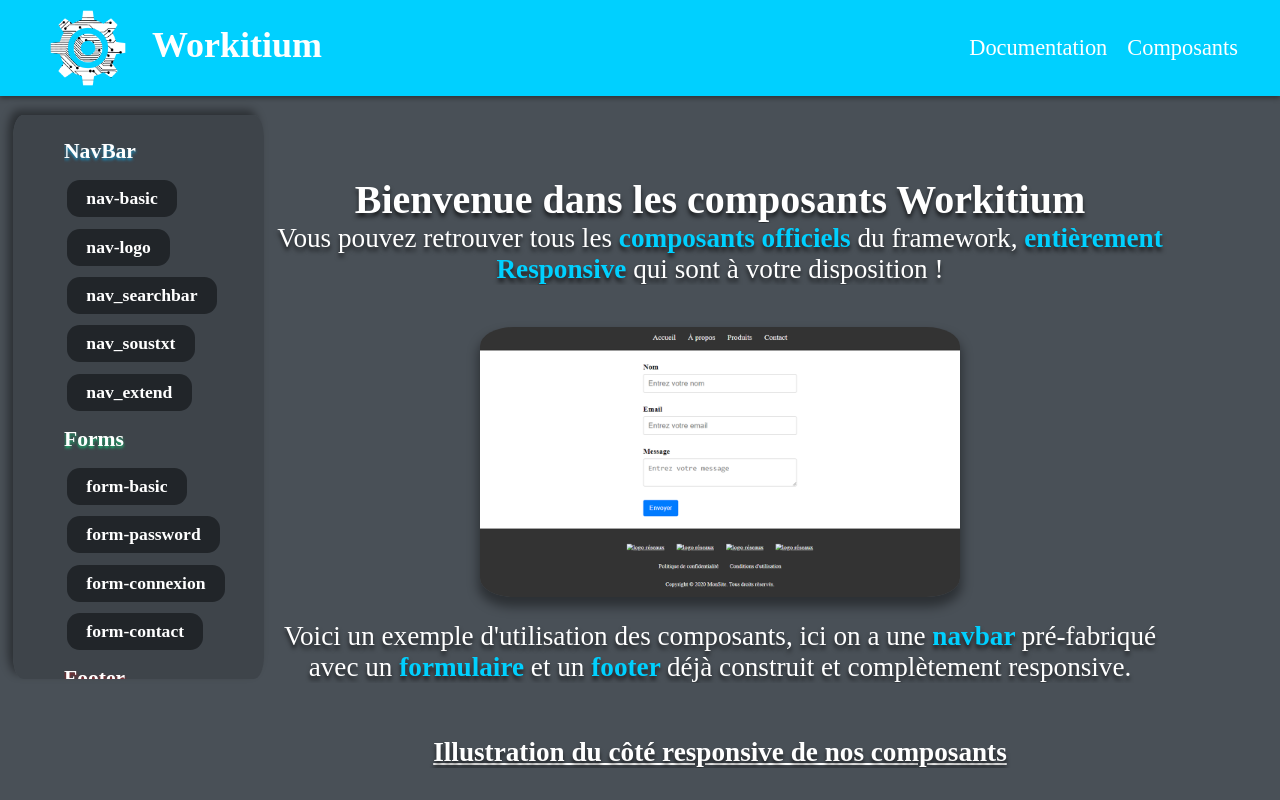
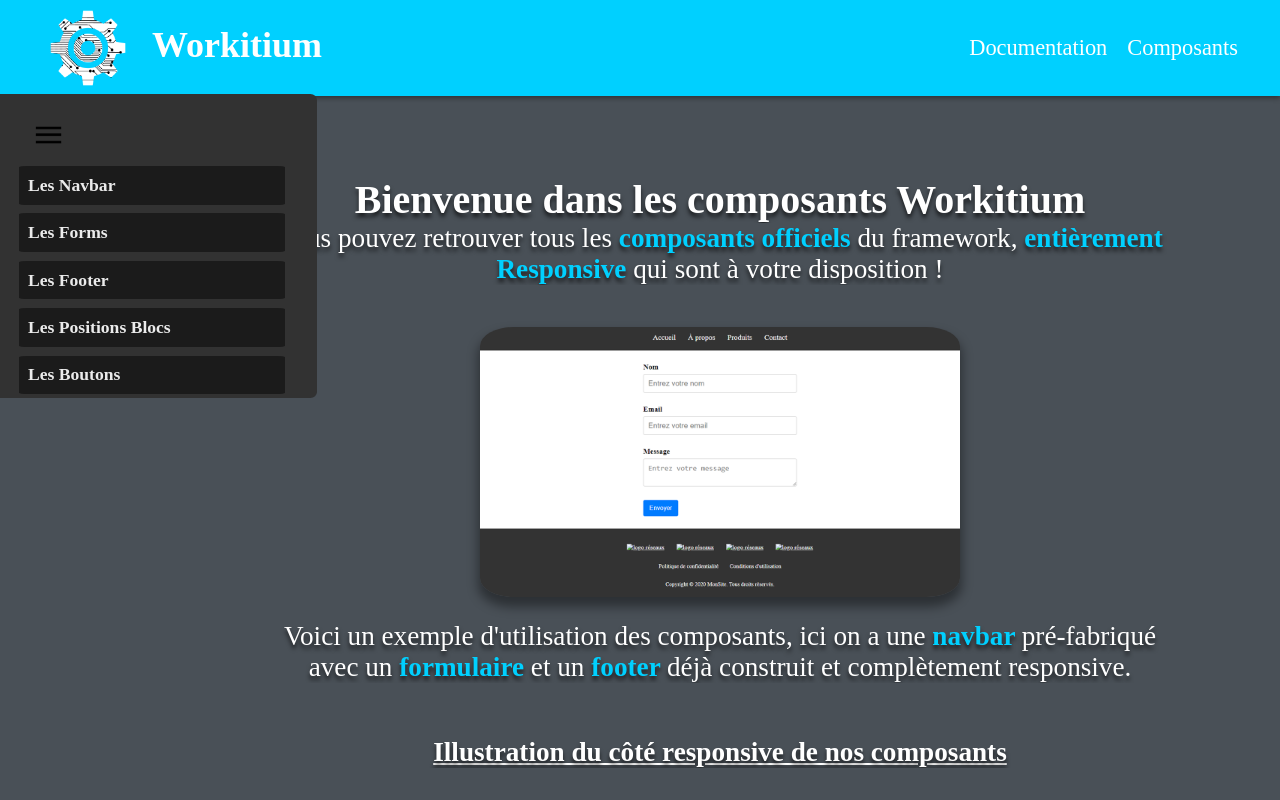
Before and after one commit to nixiz0/Workitium-Web, a React (Create React App) app: page /composants in a window 1280 px wide. Shown: the top 800 px of the page. Built offline with nearby package versions, Linux system fonts and the light colour scheme.

Commit message:
Improve Navbar composants

```diff
--- a/src/components/FooterComposant.jsx
+++ b/src/components/FooterComposant.jsx
@@ -29,7 +29,7 @@
             <div>
             <div class="the_composants">
             {/*-- Composant FooterBasic --*/}
-            <h2 class="title_composant" id="footer-basic"><b style={{color: 'rgba(255, 0, 0, 0.65)'}}>#FOOTER</b>-BASIC </h2>
+            <h2 class="title_composant"><b style={{color: 'rgba(255, 0, 0, 0.65)'}}>#FOOTER</b>-BASIC </h2>
             <span class="txt_composant">
                 <p>
                     Un Footer <b style={{color: 'rgba(255, 0, 0, 0.65)'}}>classique</b> mais suffisant pour n'importe quels projets web.
@@ -133,7 +133,7 @@
             {/*---------------*/}
 
             {/*-- Composant FooterMinimum --*/}
-            <h2 class="title_composant" id="footer-minimum"><b style={{color: 'rgba(255, 0, 0, 0.65)'}}>#FOOTER</b>-MINIMUM </h2>
+            <h2 class="title_composant"><b style={{color: 'rgba(255, 0, 0, 0.65)'}}>#FOOTER</b>-MINIMUM </h2>
             <span class="txt_composant">
                 <p>
                     Le Footer minimum si vous nous souhaitez <b style={{color: 'rgba(255, 0, 0, 0.65)'}}>pas mettre d'informations </b>
@@ -171,7 +171,7 @@
             {/*---------------*/}
 
             {/*-- Composant FooterVertical --*/}
-            <h2 class="title_composant" id="footer-vertical"><b style={{color: 'rgba(255, 0, 0, 0.65)'}}>#FOOTER</b>-VERTICAL </h2>
+            <h2 class="title_composant"><b style={{color: 'rgba(255, 0, 0, 0.65)'}}>#FOOTER</b>-VERTICAL </h2>
             <span class="txt_composant">
                 <p>
                     Un Footer <b style={{color: 'rgba(255, 0, 0, 0.65)'}}>vertical</b> qui permet de mettre beaucoup
@@ -245,7 +245,7 @@
             {/*---------------*/}
 
             {/*-- Composant FooterRgpd --*/}
-            <h2 class="title_composant" id="footer-rgpd"><b style={{color: 'rgba(255, 0, 0, 0.65)'}}>#FOOTER</b>-RGPD </h2>
+            <h2 class="title_composant"><b style={{color: 'rgba(255, 0, 0, 0.65)'}}>#FOOTER</b>-RGPD </h2>
             <span class="txt_composant">
                 <p>
                     Un Footer spécialement pour mettre le <b style={{color: 'rgba(255, 0, 0, 0.65)'}}>RGPD en avant</b>,
--- a/src/components/FormComposant.jsx
+++ b/src/components/FormComposant.jsx
@@ -29,7 +29,7 @@
             <div>
             <div class="the_composants">
             {/*-- Composant FormBasic --*/}
-            <h2 class="title_composant" id="form-basic"><b style={{color: 'rgba(0, 255, 136, 0.65)'}}>#FORM</b>-BASIC </h2>
+            <h2 class="title_composant"><b style={{color: 'rgba(0, 255, 136, 0.65)'}}>#FORM</b>-BASIC </h2>
             <span class="txt_composant">
                 <p>
                     Classe permettant de créer un formulaire basique, qui va
@@ -92,7 +92,7 @@
             {/*---------------*/}
 
             {/*-- Composant FormPassword --*/}
-            <h2 class="title_composant" id="form-password"><b style={{color: 'rgba(0, 255, 136, 0.65)'}}>#FORM</b>-PASSWORD </h2>
+            <h2 class="title_composant"><b style={{color: 'rgba(0, 255, 136, 0.65)'}}>#FORM</b>-PASSWORD </h2>
             <span class="txt_composant">
                 <p>
                     Classe formulaire qui inclut un <b style={{color: 'rgba(0, 255, 136, 0.65)'}}>input de mot de passe</b>.
@@ -168,7 +168,7 @@
             {/*---------------*/}
 
             {/*-- Composant FormConnexion --*/}
-            <h2 class="title_composant" id="form-connexion"><b style={{color: 'rgba(0, 255, 136, 0.65)'}}>#FORM</b>-CONNEXION </h2>
+            <h2 class="title_composant"><b style={{color: 'rgba(0, 255, 136, 0.65)'}}>#FORM</b>-CONNEXION </h2>
             <span class="txt_composant">
                 <p>
                     Formulaire de <b style={{color: 'rgba(0, 255, 136, 0.65)'}}>connexion </b>
@@ -218,7 +218,7 @@
             {/*---------------*/}
 
             {/*-- Composant FormContact --*/}
-            <h2 class="title_composant" id="form-contact"><b style={{color: 'rgba(0, 255, 136, 0.65)'}}>#FORM</b>-CONTACT </h2>
+            <h2 class="title_composant"><b style={{color: 'rgba(0, 255, 136, 0.65)'}}>#FORM</b>-CONTACT </h2>
             <span class="txt_composant">
                 <p>
                     Un formulaire de contact avec un <b style={{color: 'rgba(0, 255, 136, 0.65)'}}>style moderne</b>.
--- a/src/components/NavComposant.jsx
+++ b/src/components/NavComposant.jsx
@@ -34,7 +34,7 @@
             <div>
             <div class="the_composants">
             {/*-- Composant NavBasic --*/}
-            <h2 class="title_composant" id="nav-basic"> <b style={{color: '#00BBE5'}}>#NAV</b>-BASIC</h2>
+            <h2 class="title_composant"> <b style={{color: '#00BBE5'}}>#NAV</b>-BASIC</h2>
             <span class="txt_composant">
                 <p>
                     NavBar classique avec un texte au <b style={{color: '#00d0ff'}}>centre horizontale</b> qui va passer à la
@@ -74,7 +74,7 @@
             {/*---------------*/}
 
             {/*-- Composant NavLogo --*/}
-            <h2 class="title_composant" id="nav-logo"><b style={{color: '#00BBE5'}}>#NAV</b>-LOGO </h2>
+            <h2 class="title_composant"><b style={{color: '#00BBE5'}}>#NAV</b>-LOGO </h2>
             <span class="txt_composant">
                 <p>
                     Voici une NavBar qui possède un <b style={{color: '#00d0ff'}}>logo</b> sous format d'une image que vous avez
@@ -114,7 +114,7 @@
             {/*---------------*/}
 
             {/*-- Composant NavSearchbar --*/}
-            <h2 class="title_composant" id="nav_searchbar"><b style={{color: '#00BBE5'}}>#NAV</b>-SEARCHBAR </h2>
+            <h2 class="title_composant"><b style={{color: '#00BBE5'}}>#NAV</b>-SEARCHBAR </h2>
             <span class="txt_composant">
                 <p>
                     Ici vous avez une NavBar qui possède une <b style={{color: '#00BBE5'}}>barre de recherche</b> pour
@@ -159,7 +159,7 @@
             {/*---------------*/}
 
             {/*-- Composant NavSousTxt --*/}
-            <h2 class="title_composant" id="nav_soustxt"><b style={{color: '#00BBE5'}}>#NAV</b>-SOUS-TXT </h2>
+            <h2 class="title_composant"><b style={{color: '#00BBE5'}}>#NAV</b>-SOUS-TXT </h2>
             <span class="txt_composant">
                 <p>
                     La NavBar sous txt permet d'avoir une NavBar qui possède un <b style={{color: '#00BBE5'}}>sous menu </b>
@@ -204,7 +204,7 @@
             {/*---------------*/}
 
             {/*-- Composant NavSousTxt --*/}
-            <h2 class="title_composant" id="nav_soustxt"><b style={{color: '#00BBE5'}}>#NAV</b>-EXTEND </h2>
+            <h2 class="title_composant"><b style={{color: '#00BBE5'}}>#NAV</b>-EXTEND </h2>
             <span class="txt_composant">
                 <p>
                     La NavBar extend permet d'avoir une NavBar qui possède un <b style={{color: '#00BBE5'}}>menu déployable </b>
--- a/src/components/PositionComposant.jsx
+++ b/src/components/PositionComposant.jsx
@@ -29,7 +29,7 @@
             <div>
             <div class="the_composants">
             {/*-- Composant TxtImgSide --*/}
-            <h2 class="title_composant" id="txt_img_side"><b style={{color: 'rgba(0, 137, 255, 0.89)'}}>#</b>TXT_IMG_SIDE </h2>
+            <h2 class="title_composant"><b style={{color: 'rgba(0, 137, 255, 0.89)'}}>#</b>TXT_IMG_SIDE </h2>
             <span class="txt_composant">
                 <p>
                     Classe permettant de <b style={{color: 'rgba(0, 137, 255, 0.89)'}}>placer une image à côté d'un texte </b>
@@ -76,7 +76,7 @@
             {/*---------------*/}
 
             {/*-- Composant ThreeDiv --*/}
-            <h2 class="title_composant" id="three-div"><b style={{color: 'rgba(0, 137, 255, 0.89)'}}>#</b>THREE-DIV</h2>
+            <h2 class="title_composant"><b style={{color: 'rgba(0, 137, 255, 0.89)'}}>#</b>THREE-DIV</h2>
             <span class="txt_composant">
                 <p>
                     Classe permettant de <b style={{color: 'rgba(0, 137, 255, 0.89)'}}>placer 3 div une à côté de l'autre </b>
--- a/src/components/composants_navbar/CompoNav.jsx
+++ b/src/components/composants_navbar/CompoNav.jsx
@@ -1,95 +1,56 @@
-import React from 'react'
+import React, { useState, useEffect } from 'react'
 import './componav.css'
 import {Link} from 'react-router-dom'
 
+import img_extend_nav from './extend.png'
+
 function CompoNav() {
+    const [isNavbarVisible, setNavbarVisible] = useState(true);
+    const [windowWidth, setWindowWidth] = useState(window.innerWidth);
+
+    const toggleNavbar = () => {
+      setNavbarVisible(!isNavbarVisible);
+    };
+
+    useEffect(() => {
+      const handleResize = () => {
+        setWindowWidth(window.innerWidth);
+      };
+
+      window.addEventListener('resize', handleResize);
+
+      return () => {
+        window.removeEventListener('resize', handleResize);
+      };
+    }, []);
+
+    useEffect(() => {
+      if (windowWidth < 599) {
+        setNavbarVisible(false);
+      } else {
+        setNavbarVisible(true);
+      }
+    }, [windowWidth]);
+
     return (
     <>
-        <div id="scroll" class="scroll-div">
-            {/*######### TOUS LES COMPOSANTS NAVBAR #########*/}
-            <div class="sous_composants">
-                <ul class="list-reset nav_composants">
-                    <h5 style={{ textShadow: '0px 2px 3px rgba(0, 183, 255, 0.65)' }}> NavBar </h5>
-
-                    {/*######### NAVBAR ##############*/}
-                    <li><Link class="nav_btn" to="/composants/navbar/#nav-basic">nav-basic</Link></li>
-                    <li><Link class="nav_btn" to="/composants/navbar/#nav-logo">nav-logo</Link></li>
-                    <li><Link class="nav_btn" to="/composants/navbar/#nav_searchbar">nav_searchbar</Link></li>
-                    <li><Link class="nav_btn" to="/composants/navbar/#nav_soustxt">nav_soustxt</Link></li>
-                    <li><Link class="nav_btn" to="/composants/navbar/#nav_extend">nav_extend</Link></li>
-                    {/*######### FIN NAVBAR ##############*/}
-
+        <div className="custom_nav_extend-off">
+            <img onClick={toggleNavbar} id="toggle-navbar" src={img_extend_nav} alt="icon nav deploy"/>
+        </div>
+        <div
+        className={`custom_nav_extend ${isNavbarVisible ? 'custom_nav_extend_show' : 'custom_nav_extend_none'}`}>
+            <div className="nav_extend_img">
+                <img onClick={toggleNavbar} id="remove-navbar" src={img_extend_nav} alt="icon nav deploy"/>
+            </div>
+            <div class="custom_nav_extend_ul">
+                <ul>
+                    <Link to="/composants/navbar"><li>Les Navbar</li></Link>
+                    <Link to="/composants/form"><li>Les Forms</li></Link>
+                    <Link to="/composants/footer"><li>Les Footer</li></Link>
+                    <Link to="/composants/position"><li>Les Positions Blocs</li></Link>
+                    <Link to="/composants/bouton"><li>Les Boutons</li></Link>
                 </ul>
             </div>
-            {/*######################################################*/}
-
-            {/*######### TOUS LES COMPOSANTS FORMS #########*/}
-            <div class="sous_composants">
-                <ul class="list-reset nav_composants">
-                    <h5 style={{ textShadow: '0px 2px 3px rgba(0, 255, 136, 0.65)' }}> Forms </h5>
-
-                    {/*############## FORMS ############## */}
-                    <li><Link class="nav_btn" to="/composants/form/#form-basic">form-basic</Link></li>
-                    <li><Link class="nav_btn" to="/composants/form/#form-password">form-password</Link></li>
-                    <li><Link class="nav_btn" to="/composants/form/#form-connexion">form-connexion</Link></li>
-                    <li><Link class="nav_btn" to="/composants/form/#form-contact">form-contact</Link></li>
-                    {/*############## FIN FORMS ##############*/}
-
-                </ul>
-            </div>
-            {/*#############################################*/}
-
-            {/*######### TOUS LES COMPOSANTS FOOTER #########*/}
-            <div class="sous_composants">
-                <ul class="list-reset nav_composants">
-                    <h5 style={{ textShadow: '0px 2px 3px rgba(255, 0, 0, 0.65)' }}> Footer </h5>
-
-                    {/*############## FOOTER ##############*/}
-                    <li><Link class="nav_btn" to="/composants/footer/#footer-basic">footer-basic</Link></li>
-                    <li><Link class="nav_btn" to="/composants/footer/#footer-minimum">footer-minimum</Link></li>
-                    <li><Link class="nav_btn" to="/composants/footer/#footer-vertical">footer-vertical</Link></li>
-                    <li><Link class="nav_btn" to="/composants/footer/#footer-rgpd">footer-rgpd</Link></li>
-                    {/*############## FIN FOOTER ##############*/}
-
-                </ul>
-            </div>
-            {/*#############################################*/}
-
-            {/*######### TOUS LES COMPOSANTS POSITIONS BLOCKS #########*/}
-            <div class="sous_composants">
-                <ul class="list-reset nav_composants">
-                    <h5 style={{ textShadow: '0px 2px 3px rgba(0, 21, 247, 0.95)' }}> Positions Block </h5>
-
-                    {/*############## POSITIONS BLOCKS ##############*/}
-                    <li><Link class="nav_btn" to="/composants/position/#txt_img_side">txt_img_side</Link></li>
-                    <li><Link class="nav_btn" to="/composants/position/#three-div">three-div</Link></li>
-                    {/*############## FIN POSITIONS BLOCKS ##############*/}
-
-                </ul>
-            </div>
-            {/*#############################################*/}
-
-            {/*######### TOUS LES COMPOSANTS BOUTONS #########*/}
-            <div class="sous_composants">
-                <ul class="list-reset nav_composants">
-                    <h5 style={{ textShadow: '0px 2px 3px rgb(174, 0, 255)' }}> Boutons </h5>
-
-                    {/*############## BOUTONS ##############*/}
-                    <li><Link class="nav_btn" to="/composants/bouton/#btn">btn</Link></li>
-                    <li><Link class="nav_btn" to="/composants/bouton/#btn-black">btn-black</Link></li>
-                    <li><Link class="nav_btn" to="/composants/bouton/#btn-red">btn-red</Link></li>
-                    <li><Link class="nav_btn" to="/composants/bouton/#btn-blue">btn-blue</Link></li>
-                    <li><Link class="nav_btn" to="/composants/bouton/#btn-green">btn-green</Link></li>
-                    <li><Link class="nav_btn" to="/composants/bouton/#btn-side-up">btn-side-up</Link></li>
-                    <li><Link class="nav_btn" to="/composants/bouton/#btn-side-down">btn-side-down</Link></li>
-                    <li><Link class="nav_btn" to="/composants/bouton/#btn-side-left">btn-side-left</Link></li>
-                    <li><Link class="nav_btn" to="/composants/bouton/#btn-side-right">btn-side-right</Link></li>
-                    <li><Link class="nav_btn" to="/composants/bouton/#btn-hover">btn-hover</Link></li>
-                    {/*############## FIN BOUTONS ##############*/}
-
-                </ul>
-            </div>
-            {/*#############################################*/}
         </div>
     </>
     )
--- a/src/components/composants_navbar/componav.css
+++ b/src/components/composants_navbar/componav.css
@@ -1,71 +1,145 @@
-/* Composants Navbar style */
-.scroll-div {
-    background-color: #3e444a;
-    box-shadow: -5px -5px 8px rgba(0, 0, 0, 0.4);
+/* Navbar Extend */
+.custom_nav_extend-off {
+    position: fixed;
+    left: 0%;
+    top: 0%;
     padding: 1em;
-    position: fixed;
-    border-radius: 4%;
-    margin: 1.2em 2.5em 1.5em 0.8em;
-    overflow-x: hidden;
-    width: auto;
-    max-height: 66.5%;
+    width: 92.3%;
 }
 
-    .sous_composants {
-        margin-left: 2em;
+    .custom_nav_extend-off img {
+        margin-left: 1em;
+        width: 2em;
+        height: auto;
+    }
+
+.custom_nav_extend {
+    background-color: rgb(50, 50, 50);
+    height: 30%;
+    position: fixed;
+    left: 0%;
+    top: 0%;
+    padding: 1em;
+    border-radius: 0%;
+    width: 92.3%;
+    animation-name: SlideRight;
+    animation-duration: 0.1s;
+    animation-timing-function: ease-out;
+    animation-fill-mode: forwards;
+    z-index: 1;
+}
+
+.custom_nav_extend_img {
+
+}
+    .custom_nav_extend_img img {
+        margin-left: 1em;
+        width: 2.5em;
+        height: auto;
+    }
+
+    .custom_nav_extend_img img:active {
+        margin-left: 1em;
+        width: 2.5em;
+        height: auto;
+    }
+
+.custom_nav_extend_ul {
+    margin-top: 1em;
+    font-weight: bold;
+    font-size: 1em;
+}
+
+    .custom_nav_extend_ul li {
+        padding: 0.5em;
+        list-style: none;
+        margin-bottom: 0.5em;
+        border-radius: 3%;
+        background-color: rgb(27, 27, 27);
+        color: rgb(235, 235, 235);
+        transition: all 0.1s ease-in-out;
+    }
+
+    .custom_nav_extend_ul li:hover {
+        background-color: rgb(235, 235, 235);
+        color: rgb(27, 27, 27);
+        transition: all 0.1s ease-in-out;
+    }
+
+    .custom_nav_extend_ul a {
+        text-decoration: none;
+        color: inherit;
+    }
+
+    .custom_nav_extend_ul a:hover {
+        text-decoration: none;
+    }
+
+.custom_nav_extend_show {
+    display: absolute;
+}
+
+.custom_nav_extend_none {
+    display: none;
+}
+
+@media (min-width:450px) {
+    .custom_nav_extend-off {
+        margin-top: 4.9em;
+        left: -1%;
+        top: 2%;
+        padding: 2em;
+        width: auto;
+    }
+
+        .custom_nav_extend-off img {
+            margin-left: 1em;
+            width: 2.5em;
+            height: auto;
+        }
+
+    .custom_nav_extend {
+        margin-top: 4.9em;
+        left: -1%;
+        top: 2%;
+        padding: 2em;
+        border-radius: 2%;
+        width: auto;
+    }
+
+    .custom_nav_extend_img {
+
+    }
+        .custom_nav_extend_img img {
+            margin-left: 1em;
+            width: 2.5em;
+            height: auto;
+        }
+
+    .custom_nav_extend_ul {
+        margin-top: 1em;
         font-size: 1.1em;
     }
 
-    .sous_composants h5 {
-        font-size: 1.35rem;
-        padding: 0.5rem 0rem 0.8rem 0rem;
-    }
-
-        .nav_composants {
-            margin-right: 1rem;
+        .custom_nav_extend_ul li {
+            padding: 0.5em;
+            list-style: none;
+            margin-bottom: 0.5em;
+            border-radius: 3%;
         }
 
-        .nav_composants li {
-            padding: 0.2rem;
+        .custom_nav_extend_ul a {
+            text-decoration: none;
         }
-
-            .nav_btn {
-                padding: 0.5rem 1.2rem 0.5rem 1.2rem;
-                text-decoration: none;
-                color: #fff;
-                font-weight: bold;
-                cursor: pointer;
-                transition: all 0.3s ease;
-                position: relative;
-                display: inline-block;
-                outline: none;
-                border-radius: 0.8rem;
-                background: #212529;
-            }
-            .nav_btn:hover {
-                background: #fff;
-                color: #212529
-            }
-
-
-@media (max-width: 850px) {
-    .scroll-div {
-        background-color: transparent;
-        box-shadow:none;
-        margin: 0em;
-        position: relative;
-        text-align: center;
-    }
 }
 
 
-@media (max-width: 599px) {
-    .scroll-div {
-        background-color: transparent;
-        box-shadow:none;
-        margin: 0em;
-        position: relative;
-        text-align: center;
-    }
+@keyframes SlideRight{
+    0% {
+        left: -100%;
+      }
+      100% {
+        left: -1;
+      }
 }
-/* -------------- */
+/* ----------------------------- */
```
Also changed, not shown: src/components/BtnComposant.jsx (+10 -10 lines), src/components/composants_navbar/extend.png (added).
